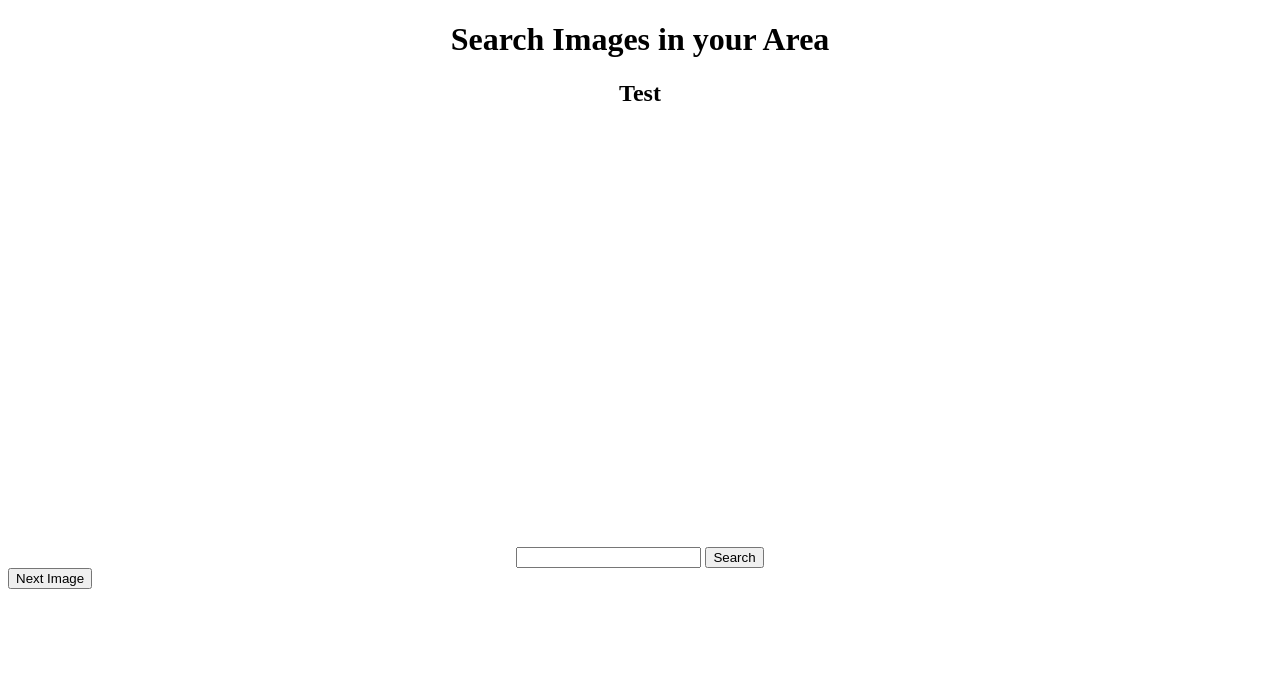
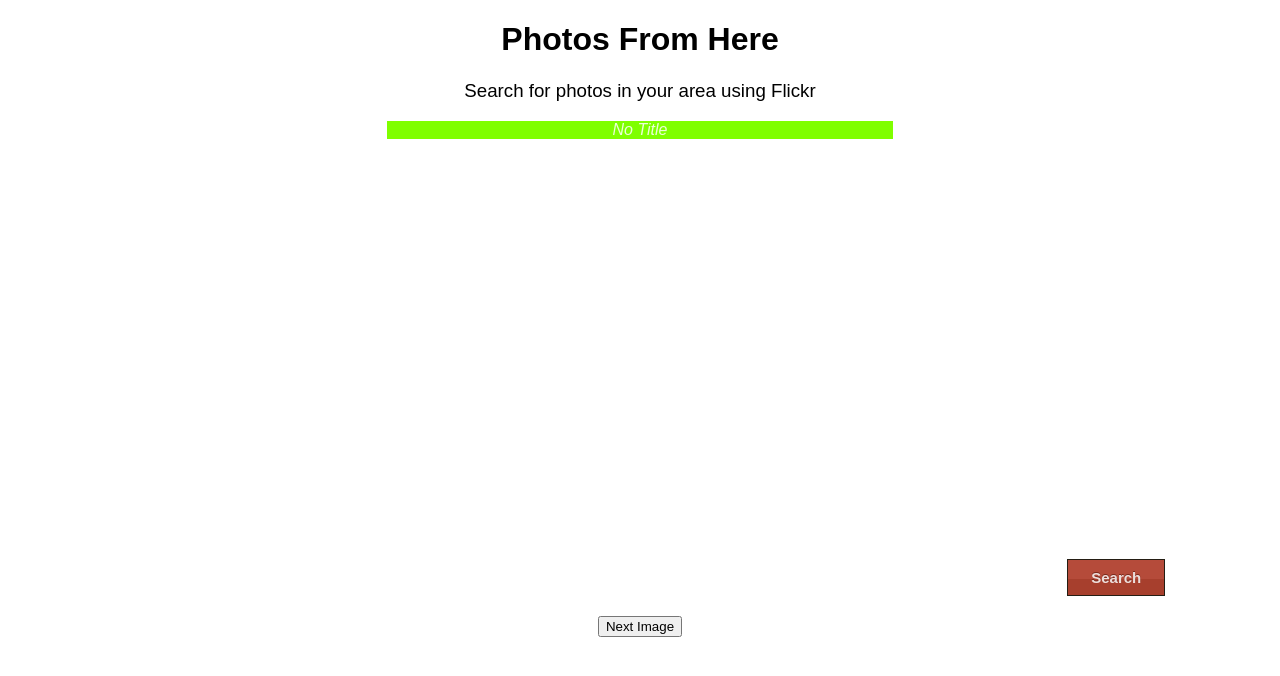
Before and after one commit to marcornett/photos-from-here, a plain HTML site: page index.html in a window 1280 px wide. Drawn offline with Linux system fonts and the light colour scheme.

Commit message:
Continuing to work on CSS styling.

```diff
--- a/index.html
+++ b/index.html
@@ -8,8 +8,9 @@
 </head>
 <body>
     <header>
-        <h1>Search Images in your Area</h1>
-        <h2 id="image-title">Test</h2>
+        <h1>Photos From Here</h1>
+        <h3>Search for photos in your area using Flickr</h3>
+        <div id="image-title"></div>
     </header>
 
     <div id='image-container'></div>
@@ -17,7 +18,12 @@
         <input type="text" id="user-input">
         <button id="submit">Search</button>
     </section>
-    <button id="next">Next Image</button>
+
+    <a href=""></a>
+
+    <section id="next-container">
+        <button id="next">Next Image</button>
+    </section>
     <script src="photos.js"></script>
 </body>
 </html>
--- a/photos.js
+++ b/photos.js
@@ -46,10 +46,10 @@ function grabDataPromise(location, userInputSearch = userInput) {
 
     let dataPromise = responsePromise.then(response => response.json())
     dataPromise.then(function (dataObj) {
-        let photosArr = dataObj.photos.photo
+        let photosObj = dataObj.photos.photo
         removePhotosFromArr()
-        addPhotoObjToArr(photosArr)
-        displayImage(photosArr[0])
+        addPhotoObjToArr(photosObj)
+        displayImage(photosObj[0])
     })
 }
 
@@ -65,15 +65,16 @@ function removePhotosFromArr() {
 }
 
 let photoUrl = 'Link to image'
-let link = document.createElement('a')
+let link = document.querySelector('a')
 let imageContainer = document.querySelector('#image-container')
+let titleOfImage = document.querySelector('#image-title')
+titleOfImage.textContent = 'No Title'
+
 
 function displayImage(photosObj) {
     const imageContainerURL = "url(" + constructImageURL(photosObj) + ")"
     imageContainer.style.backgroundImage = imageContainerURL
-    // Find a link to the flickr image page instead of just the image
-    // link.href = url
-    // link.appendChild(document.createTextNode(photoUrl))
+    titleOfImage.textContent = photosObj.title
 }
 
 function nextImageSelection(arr) {
--- a/style.css
+++ b/style.css
@@ -1,9 +1,32 @@
+*{
+    box-sizing: border-box;
+}
+
+body{
+    height: 100vh;
+	font-family: Arial;
+}
+
 header{
     text-align: center;
 }
 
+header h3{
+    font-weight: 100;
+}
+
+#image-title{
+    font-style: italic;
+    margin-bottom: 30px;
+    color: #ffffffd7;
+    font-size: 16px;
+    width: 40%;
+    margin: 0 auto;
+    background-color: chartreuse;
+}
+
 #image-container{
-    width: 300px;
+    width: 500px;
     height: 400px;
     background-size: cover;
     background-repeat: no-repeat;
@@ -15,3 +38,41 @@ header{
     text-align: center;
     margin-top: 20px;
 }
+
+#submit{
+    box-shadow: inset 0px 34px 0px -15px #b54b3a;
+	background-color:#a73f2d;
+	border: 1px solid #241d13;
+	cursor: pointer;
+	color: #ffffffd7;
+	font-family: Arial;
+	font-size: 15px;
+	font-weight: bold;
+	text-decoration: none;
+	text-shadow: 0px -1px 0px #7a2a1d;
+	padding: 9px 23px;
+}
+
+#user-input{
+    width: 75%;
+    height: 35px;
+    border: none;
+    padding: 9px 23px;
+    background-color: #ffffffd7;
+    font-size: 15px;
+}
+
+
+#next-container{
+    text-align: center;
+    margin-top: 20px;
+}
+
+@media all and (max-width: 600px){
+    body{
+        background-color: blue;
+    }
+    #image-container{
+        width: 100%;
+    }
+}
```
